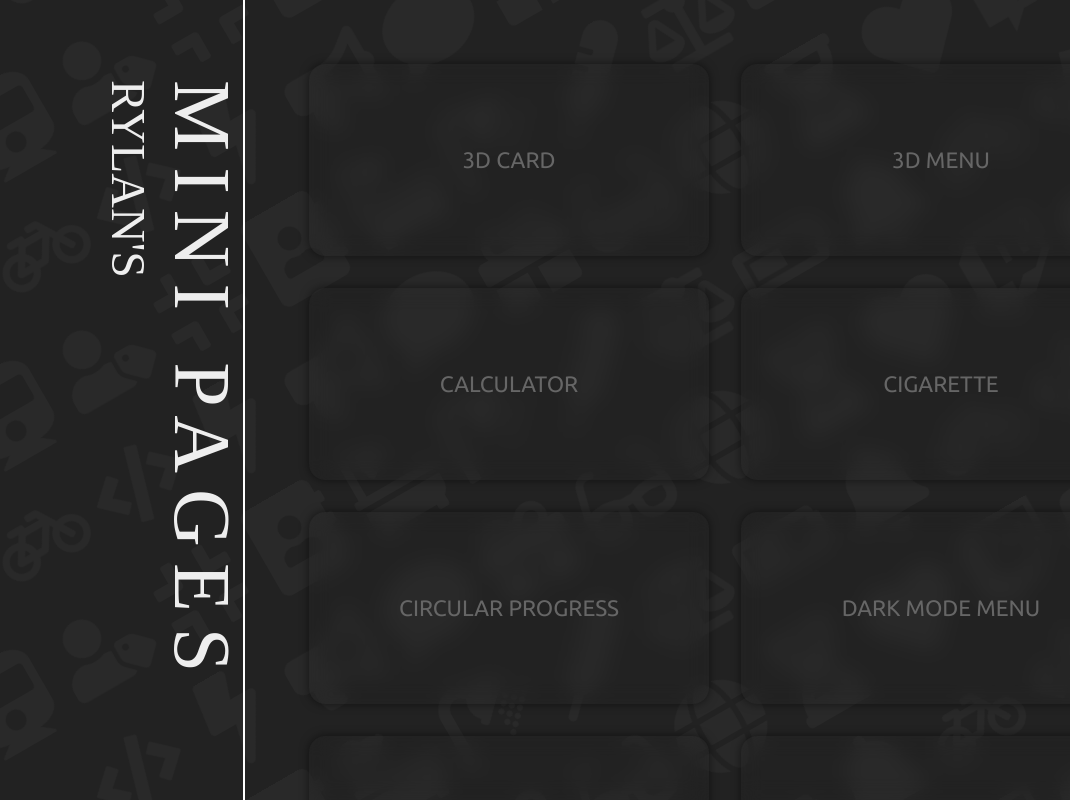
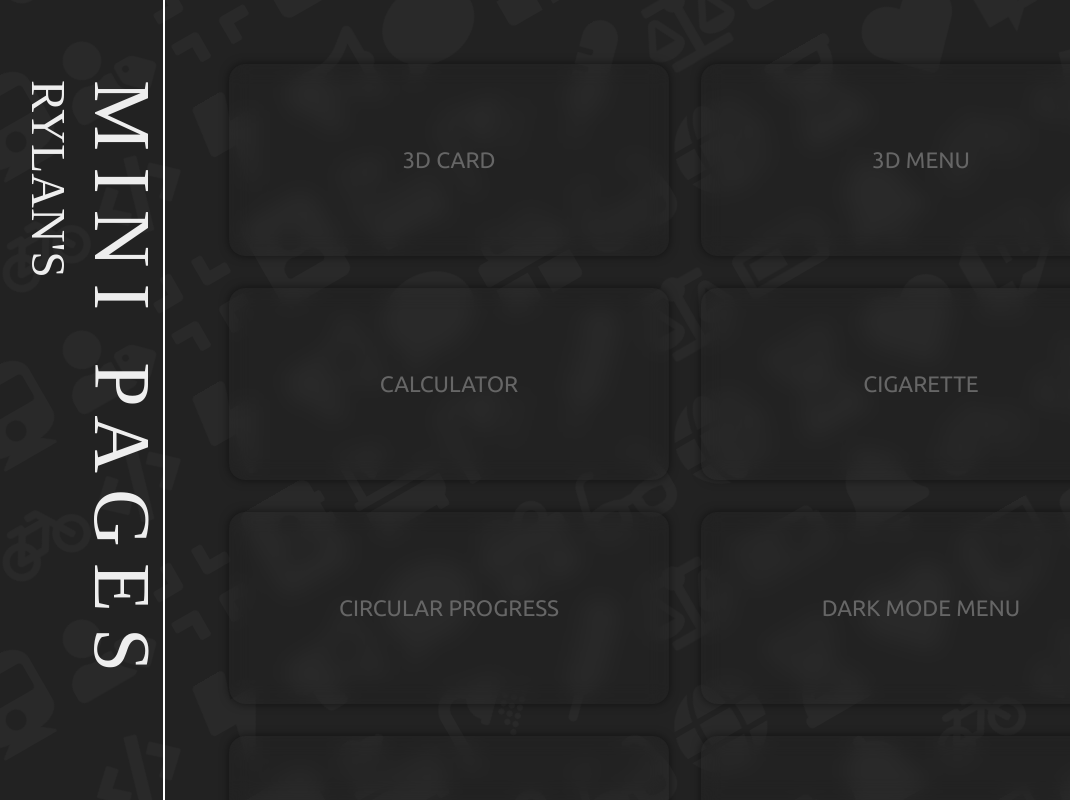
Before and after one commit to rylanzhou/mini-works-v2, a Next.js app: page / in a window 1280 px wide. Shown: the whole page, without its empty margins (75-1145 px from the left). Built offline with nearby package versions, Linux system fonts and the light colour scheme.

Commit message:
fix: main page css modification

```diff
--- a/pages/styles.module.scss
+++ b/pages/styles.module.scss
@@ -94,8 +94,8 @@
 
   .title {
     display: flex;
-    width: 20rem;
-    padding: 5rem 1rem 0 10rem;
+    width: 15rem;
+    padding: 5rem 1rem 0 5rem;
     box-sizing: border-box;
     border-right: 2px solid white;
 
@@ -107,6 +107,7 @@
       text-orientation: sideways;
       text-transform: uppercase;
       letter-spacing: 1rem;
+      white-space: nowrap;
       color: #eee;
 
       &.rylan {
```
